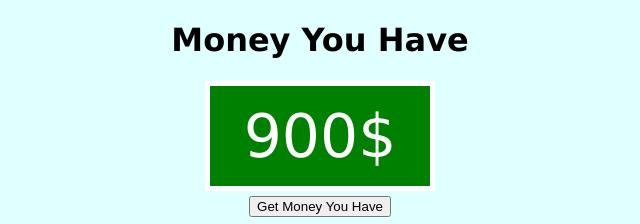
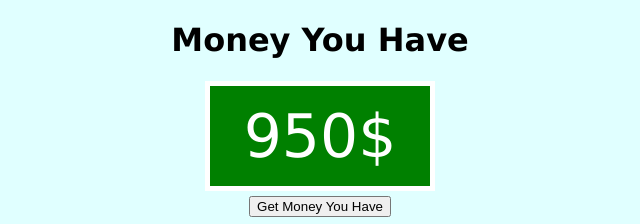
Before and after one commit to vedatsozen/diceapp, a plain HTML site: page index.html in a window 1280 px wide. Both pictures are taken after a click on the button "Dice". Shown: the top 224 px of the page, 320-960 px from the left. Drawn offline with Linux system fonts and the light colour scheme.

Commit message:
Update index.html

```diff
--- a/index.html
+++ b/index.html
@@ -57,7 +57,7 @@ function zarat() {
 
     setTimeout(youlost, 100)
 
-    yourMoney = yourMoney - 100 ;
+    yourMoney = yourMoney - 50 ;
 
     document.getElementById("moneyid").innerHTML = yourMoney + "$" ;
 
```
